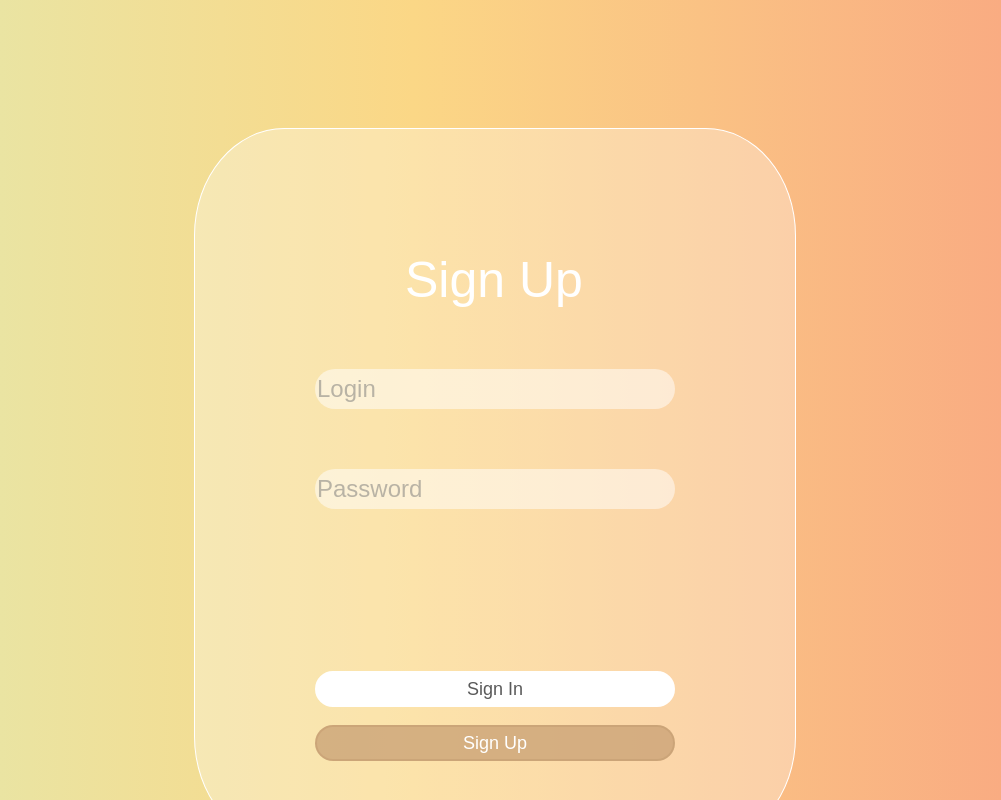
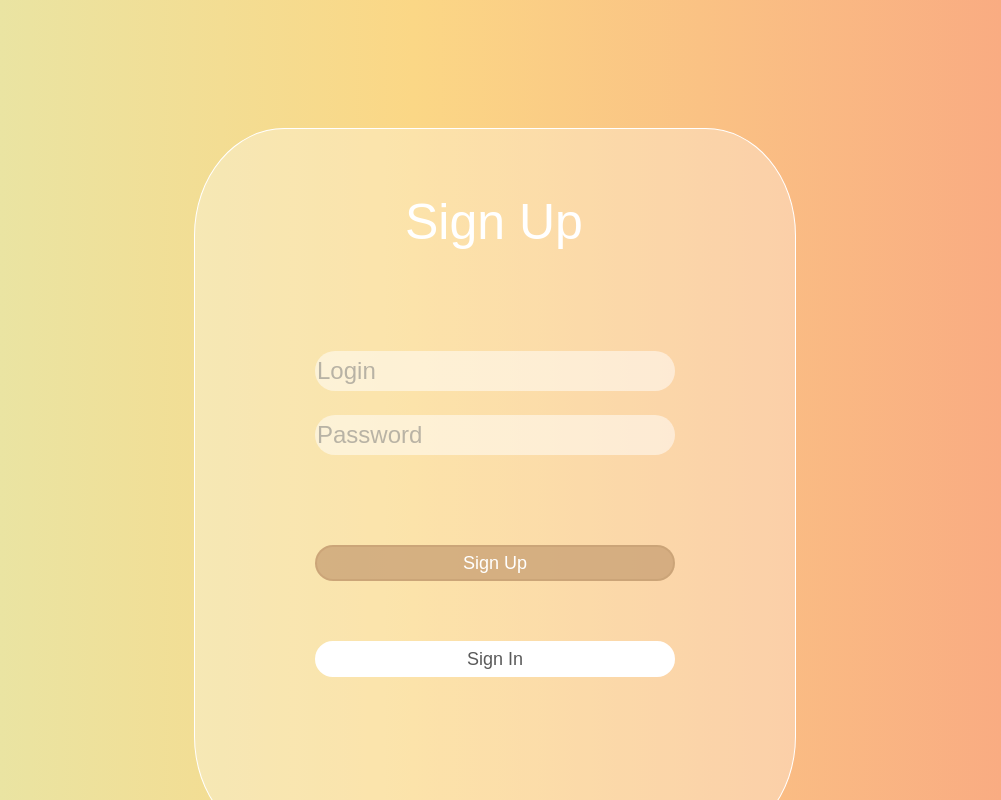
Before and after one commit to Droxus/Online-Competition-Table, a website built with webpack: page docs/index.html in a window 1280 px wide. Both pictures are taken after a click on the button "Sign Up". Shown: the whole page, without its empty margins (146-1147 px from the left). Built offline with nearby package versions, Linux system fonts and the light colour scheme; some packages are replaced by stand-ins of ours; no server answers.

Commit message:
Form upd, errors output

```diff
--- a/docs/index.html
+++ b/docs/index.html
@@ -36,25 +36,19 @@
             <li><img src="img/DataIcon.png" alt="btnMobData" id="btnMobData"></li>
             <li><img src="img/statisticIcon.png" alt="btnMobStat" id="btnMobStat"></li>
             <li><img src="img/userIcon.png" alt="btnMobProf" id="btnMobProf"></li>
-
         </ul>
     </div>
-
     <div class="contentBlock" id="contentBlock">
 
     </div>
 </div>
 <div class="dataEnterSqr" >
-    <label class="signIn" id="isignIn" for="isignIn">Login</label>
-    <label class="signUp" id="isignIn" for="isignIn">Sign Up</label>
+    <label id="isignIn" for="isignIn">Login</label>
+    <label id="lblErrorOutput" for="ErrorOutput"></label>
     <input class="authMenu" id="inptUsername" type="text" name="nickname" autocomplete="on" maxlength="30" placeholder="Login"/>
     <input class="authMenu" id="inptPassword" type="password" name="password" autocomplete="on" maxlength="30" placeholder="Password"/>
-    <button class="signIn btnsForm" id="btnSignIn">Sign In</button>
-    <button class="signUp btnsForm" id="btnSignUp">Sign Up</button>
-    <button class="signUp btnsForm btnsChangeForm" id="hasaccLink">Sign In</button>
-    <button class="signIn btnsForm btnsChangeForm" id="noaccLink">Sign Up</button>
+        <button class="signIn btnsForm" id="btnSignIn">Sign In</button>
+        <button class="signIn btnsForm btnsChangeForm" id="noaccLink">Sign Up</button>
     </div>
-
-    <div id="firebaseui-auth-container"></div>
 </body>
 </html>
--- a/docs/style.css
+++ b/docs/style.css
@@ -51,14 +51,6 @@ html {
     font-size: 18px;
     border: 2px solid #c9a277c7;
 }
-.signUp{
-    pointer-events: none;
-    opacity: 0;
-}
-.signIn{
-    pointer-events:visible;
-    opacity: 1;
-}
 #isignIn{
     position:relative;
     font-family: arial;
@@ -76,7 +68,7 @@ html {
     background-color: white;
     border: 2px solid white;
     color: #5a5a5a;
-    margin-top: -15%;
+    margin-top: 10%;
 }
 .btnsChangeForm:hover{
     background-color: rgb(233, 232, 232);
@@ -107,10 +99,21 @@ html {
     margin-left: 20%;
     height: 40px;
     font-size: 24px;
-    margin-top: 10%;
+    margin-top: 4%;
 }
 .authMenu::placeholder {
     opacity: 0.5;
+}
+#lblErrorOutput{
+    position: relative;
+    display: block;
+    margin-top: 10%;
+    margin-left: 20%;
+    width: 60%;
+    height: 16px;
+    font-size: 18px;
+    color: rgb(240, 66, 66);
+
 }
 #mainBlock{
     pointer-events: none;
--- a/index.js
+++ b/index.js
@@ -4,12 +4,8 @@
 const body = document.body
 const root = document.querySelector(':root')
 const btnSignIn = document.getElementById('btnSignIn')
-const btnSignUp = document.getElementById('btnSignUp')
-const signIn = Array.from(document.getElementsByClassName('signIn'))
-const signUp = Array.from(document.getElementsByClassName('signUp'))
 const authMenu = Array.from(document.getElementsByClassName('authMenu'))
 const dataEnterSqr = Array.from(document.getElementsByClassName('dataEnterSqr'))
-const hasaccLink = document.getElementById('hasaccLink')
 const noaccLink = document.getElementById('noaccLink')
 const inptUsername = document.getElementById('inptUsername')
 const inptPassword = document.getElementById('inptPassword')
@@ -32,16 +28,11 @@ const btnMobFav = document.getElementById('btnMobFav')
 const btnMobData = document.getElementById('btnMobData')
 const btnMobStat = document.getElementById('btnMobStat')
 const btnMobProf = document.getElementById('btnMobProf')
-
-
+const lblErrorOutput = document.getElementById('lblErrorOutput')
 
 const NavPanelBtns = [btnHome, btnFavorites, btnData, btnStatistics, btnAbout, profile]
 const mobileNavPanelBtns = [btnMobHome, btnMobFav, btnMobData, btnMobStat, btnMobProf]
 let password, email, width, height
-noaccLink.addEventListener('click', onNoaccLink)
-hasaccLink.addEventListener('click', onHasaccLink)
-btnSignIn.addEventListener('click', onBtnSignIn)
-btnSignUp.addEventListener('click', onBtnSignUp)
 btnHome.addEventListener('click', onbtnHome)
 btnFavorites.addEventListener('click', onbtnFavorites)
 btnData.addEventListener('click', onbtnData)
@@ -75,16 +66,23 @@ window.addEventListener("resize", onresize);
 //  --- --- --- --- --- ---  Авторизация --- --- --- --- --- --- --- ---
 
 function onNoaccLink(event){
-    signUp.forEach(element => element.style.opacity = "1")
-    signIn.forEach(element => element.style.opacity = "0")
-    signUp.forEach(element => element.style["pointer-events"] = "visible")
-    signIn.forEach(element => element.style["pointer-events"] = "none")
+  isignIn.innerHTML = 'Sign Up'
+  btnSignIn.innerHTML = 'Sign Up'
+  noaccLink.innerHTML = 'Sign In'
+  noaccLink.removeEventListener('click', onNoaccLink)
+  noaccLink.addEventListener('click', onHasaccLink)
+  btnSignIn.removeEventListener('click', onBtnSignIn)
+  btnSignIn.addEventListener('click', onBtnSignUp)
 }
+onHasaccLink()
 function onHasaccLink(event){
-    signUp.forEach(element => element.style.opacity = "0")
-    signIn.forEach(element => element.style.opacity = "1")
-    signUp.forEach(element => element.style["pointer-events"] = "none")
-    signIn.forEach(element => element.style["pointer-events"] = "visible")
+  isignIn.innerHTML = 'Login'
+  btnSignIn.innerHTML = 'Login'
+  noaccLink.innerHTML = 'Sign Up'
+  noaccLink.removeEventListener('click', onHasaccLink)
+  noaccLink.addEventListener('click', onNoaccLink)
+  btnSignIn.removeEventListener('click', onBtnSignUp)
+  btnSignIn.addEventListener('click', onBtnSignIn)
 }
 
 function clearMenuOfAuth(){
@@ -113,8 +111,15 @@ function onSignIn(){
   clearMenuOfAuth()
   showMainPage()
   }
-
-
+  let msg = ''
+  function outputFormError(msg){
+      msg = msg.slice(10, msg.length)
+      msg = msg.slice(0, msg.indexOf('.'))
+      lblErrorOutput.innerHTML = msg
+      authMenu.forEach(element => element.style.border = '1px solid red')
+      setTimeout(function(){lblErrorOutput.innerHTML = '';
+      authMenu.forEach(element => element.style.border = 'none')}, 3000)
+  }
 
 //--- --- --- --- --- ---  Главная --- --- --- --- --- --- --- ---
 
@@ -213,7 +218,6 @@ if (width > 1100) {
   contentBlock.style.height = 'calc(100% - var(--headerHeight) - 6%)'
   navigationPanel.style["margin-left"] = '0px'
   navigationPanel.style.width = width - width * 0.15
-
   NavPanelBtns.forEach(element => element.style.font = '24px "Fira Sans", sans-serif')
   NavPanelBtns.forEach(element => element.style["text-shadow"] = '1px 0 black, 0 1px black, -1px 0 black, 0 -1px black')
   labelUnity.innerHTML = ' '
@@ -233,13 +237,9 @@ contentBlock.style.height = height - 65 - height * 0.02
 mobileNavPanel.style.opacity = '1'
 mobileNavPanel.style["pointer-events"] = 'visible'
 
-
-
-
+}
 }
 
-
-}
 
 //--- --- --- --- --- ---  firebase --- --- --- --- --- --- --- ---
 
@@ -275,6 +275,7 @@ firebase.auth().createUserWithEmailAndPassword(email, password)
   .catch((error) => {
     var errorCode = error.code;
     var errorMessage = error.message;
+    outputFormError(errorMessage)
     // ..
   });
 
@@ -293,6 +294,7 @@ function onBtnSignIn(event){
     .catch((error) => {
       var errorCode = error.code;
       var errorMessage = error.message;
+      outputFormError(errorMessage)
     });
 }
 firebase.auth().setPersistence(firebase.auth.Auth.Persistence.SESSION)
--- a/style.css
+++ b/style.css
@@ -51,14 +51,6 @@ html {
     font-size: 18px;
     border: 2px solid #c9a277c7;
 }
-.signUp{
-    pointer-events: none;
-    opacity: 0;
-}
-.signIn{
-    pointer-events:visible;
-    opacity: 1;
-}
 #isignIn{
     position:relative;
     font-family: arial;
@@ -76,7 +68,7 @@ html {
     background-color: white;
     border: 2px solid white;
     color: #5a5a5a;
-    margin-top: -15%;
+    margin-top: 10%;
 }
 .btnsChangeForm:hover{
     background-color: rgb(233, 232, 232);
@@ -107,10 +99,21 @@ html {
     margin-left: 20%;
     height: 40px;
     font-size: 24px;
-    margin-top: 10%;
+    margin-top: 4%;
 }
 .authMenu::placeholder {
     opacity: 0.5;
+}
+#lblErrorOutput{
+    position: relative;
+    display: block;
+    margin-top: 10%;
+    margin-left: 20%;
+    width: 60%;
+    height: 16px;
+    font-size: 18px;
+    color: rgb(240, 66, 66);
+
 }
 #mainBlock{
     pointer-events: none;
```
Also changed, not shown: index.html (+4 -10 lines).
